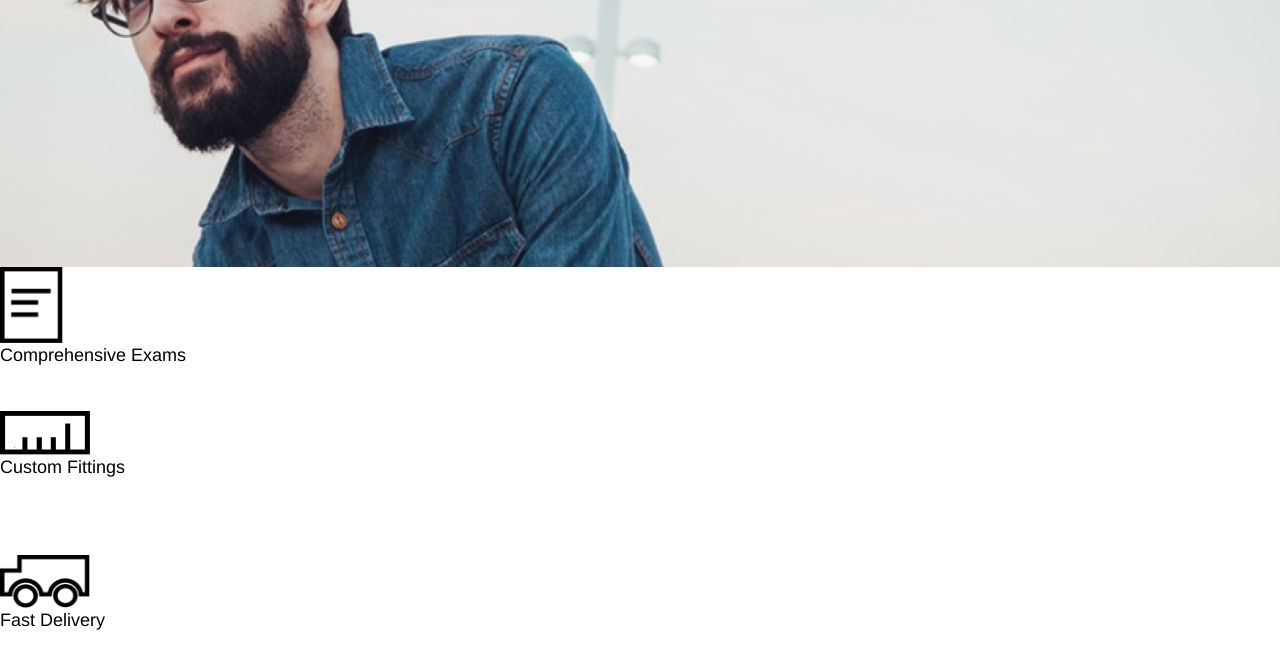
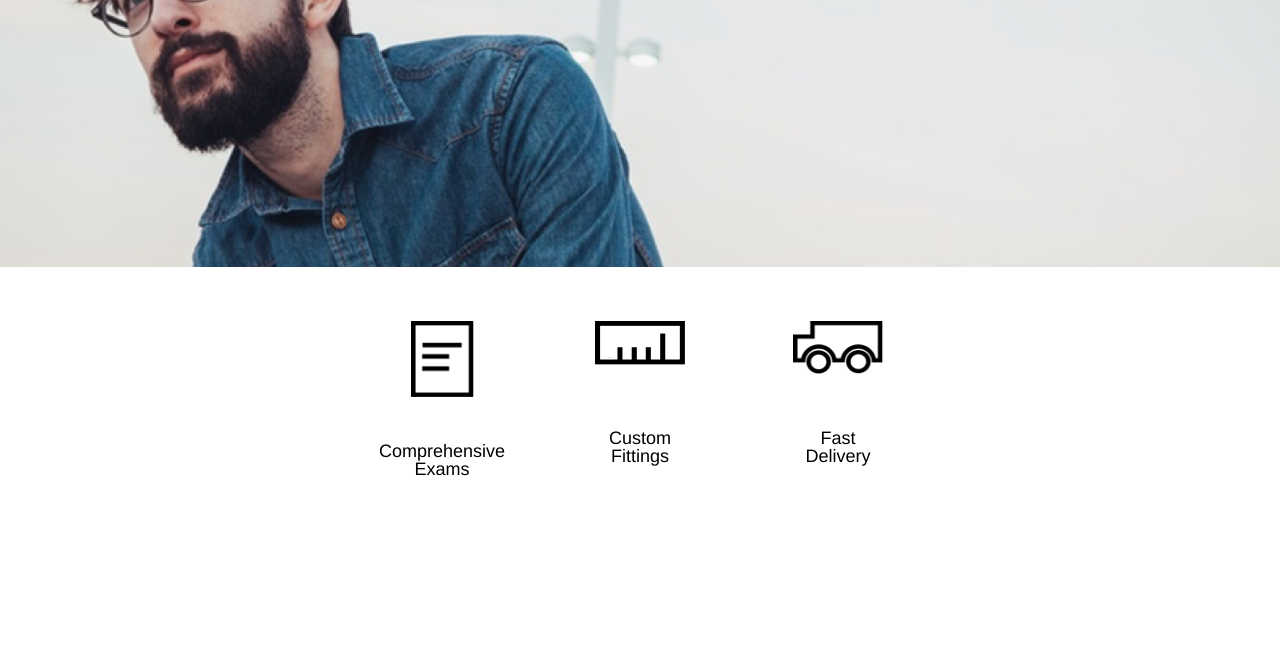
Before and after one commit to rpartap/Tortoiseshell-Optics, a plain HTML site: page index.html in a window 1280 px wide. Shown: the part 273-942 px from the top of the page. After the commit the page ends 800 px from the top, so only its background shows below. Drawn offline with Linux system fonts and the light colour scheme.

Commit message:
complete services and start information section

```diff
--- a/index.html
+++ b/index.html
@@ -34,24 +34,22 @@
     </header>
 
 <!--icon band-->
-    <div class="icon container">
-      <div class="exams">
-        <div class="image-exams">
-          <img src="resources/images/paper-icon.png" />
-        </div> <!--image exams-->
+    <div class="service-container">
+      <div class="services">
+        <img src="resources/images/paper-icon.png" class="paper-icon"/>
         <span class="description">Comprehensive Exams</span>
       </div> <!--exams-->
-      <div class="fittings">
-        <div class="image-fittings">
-          <img src="resources/images/ruler-icon.png" />
-        </div> <!--image fittings-->
+      <div class="services">
+        <img src="resources/images/ruler-icon.png" class="ruler-icon"/>
         <span class="description">Custom Fittings</span>
       </div> <!--fittings-->
-      <div class="delivery">
-        <div class="image-delivery">
-          <img src="resources/images/truck-icon.png" />
-        </div> <!--image delivery-->
+      <div class="services">
+        <img src="resources/images/truck-icon.png" class="truck-icon"/>
         <span class="description">Fast Delivery</span>
       </div> <!--delivery-->
+    </div> <!--icon container-->
+
+    <!--information section-->
+    <div class="information-container">
   </body>
 </html>
--- a/resources/css/style.css
+++ b/resources/css/style.css
@@ -103,32 +103,33 @@ ul li a {
 
 /*icons*/
 
-.icon-container {
+.service-container {
   display: flex;
-  align-items: center;
-  flex-wrap: wrap;
   justify-content: center;
-  margin-top: 3rem;
-  margin-bottom: 3rem;
-}
-
-.icon-container img  {
-  display: block;
-}
-
-.exams, .fittings, .delivery {
-  height: 8rem;
-}
-
-.image-exams img {
-  width: 3.5rem;
-}
-
-.image-fittings img, .image-delivery img {
-  width: 5rem;
 }
 
 .description {
   display: flex;
+  flex-wrap: wrap;
+  margin-top: 1.5rem;
+}
+
+.services {
+  display: flex;
+  flex-direction: column;
+  justify-content: space-between;
+  align-items: center;
   text-align: center;
+  width: 5rem;
+  height: 8rem;
+  margin: 3rem;
 }
+
+.services img {
+  width: 5rem;
+  margin-bottom: 1rem;
+}
+
+.services img.paper-icon {
+  width: 3.5rem;
+}
```
